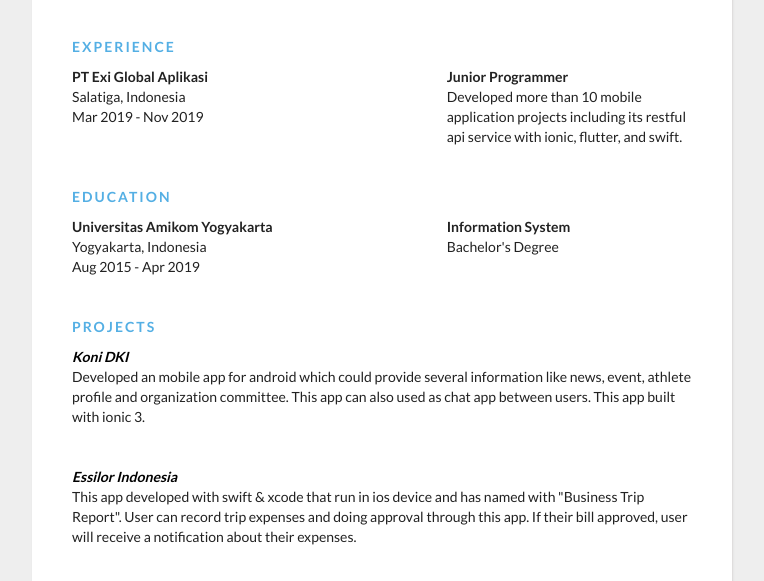
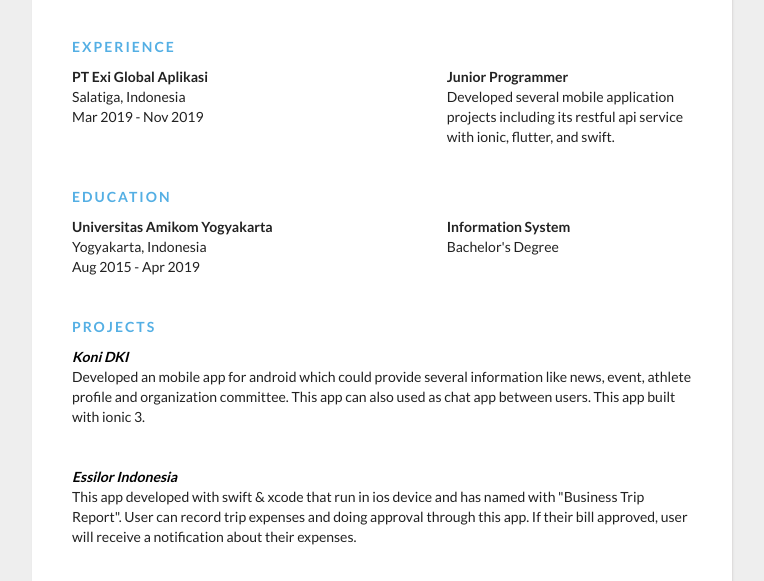
Before and after one commit to instyo/instyo.github.io, a plain HTML site: page index.html in a window 1280 px wide. Shown: the part 219-800 px from the top of the page, without its empty margins (258-1022 px from the left). Drawn offline with nearby package versions, Linux system fonts and the light colour scheme.

Commit message:
Update index.html

```diff
--- a/index.html
+++ b/index.html
@@ -43,7 +43,7 @@
             </div>
             <div class="right">
               <div class="name">Junior Programmer</div>
-              <div class="desc">Developed more than 10 mobile application projects including its restful api service with ionic, flutter, and swift.</div>
+              <div class="desc">Developed several mobile application projects including its restful api service with ionic, flutter, and swift.</div>
             </div>
           </div>
         </div>
```
